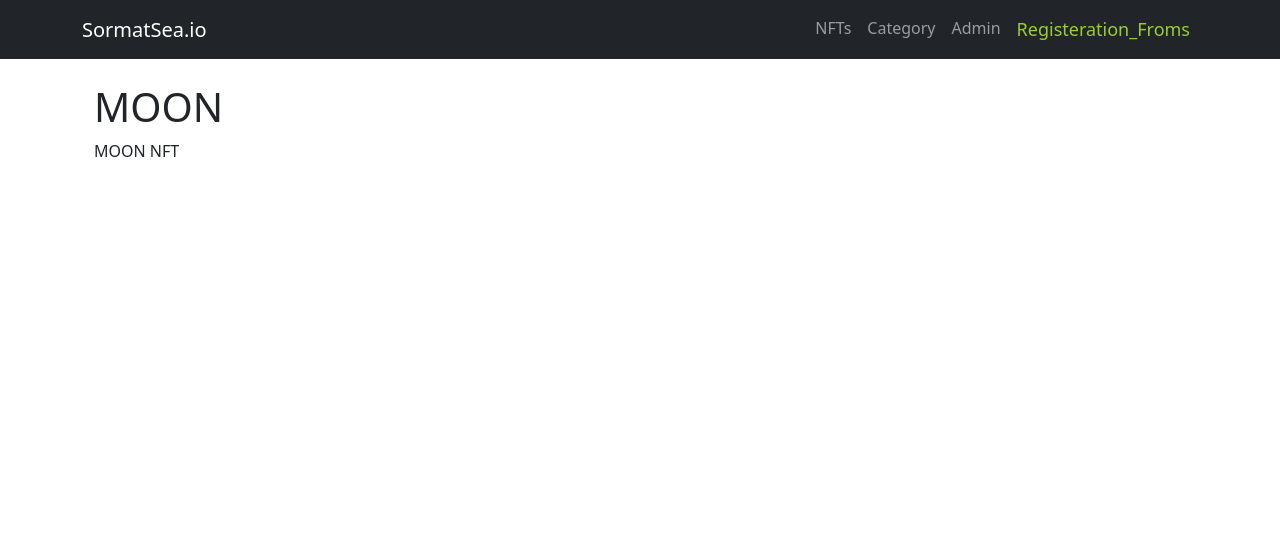
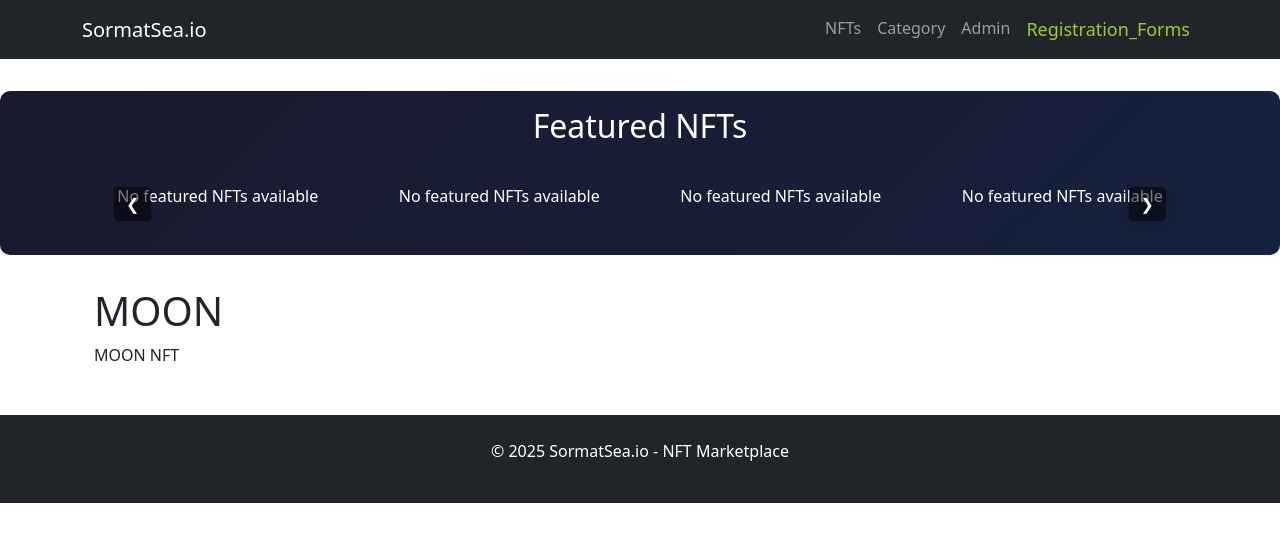
Before and after one commit to amirhoseinjafary1385/SormatSea.io, a Django app: page /category/NFT/ in a window 1280 px wide. Shown: the top 542 px of the page. Run offline with Django 4.2, Linux system fonts and the light colour scheme; a user stored in the database is signed in; data comes from the database, SQL or seed files in the repository; both versions use the stored data as it was after the commit; some libraries are stand-ins or nearby versions.

Commit message:
May 16 2025

```diff
--- a/marketplace/templates/marketplace/base.html
+++ b/marketplace/templates/marketplace/base.html
@@ -1,17 +1,58 @@
 {% load static %}
-
 <!DOCTYPE html>
 <html lang="en">
 <head>
     <meta charset="UTF-8">
     <meta name="viewport" content="width=device-width, initial-scale=1.0">
-    <title>SormatSea - NFT MarketPlace</title>
+    <title>SormatSea - NFT Marketplace</title>
     <!-- Bootstrap CSS -->
     <link href="https://cdn.jsdelivr.net/npm/bootstrap@5.3.2/dist/css/bootstrap.min.css" rel="stylesheet">
-    <link rel= "icon" type="image/x-icon" href="{%static 'images/Sormat-logo.png'%}"> <!-- fav-icon Added! -->
-
+    <!-- Glide.js CSS for carousel -->
+    <link rel="stylesheet" href="https://cdnjs.cloudflare.com/ajax/libs/Glide.js/3.5.0/css/glide.core.min.css">
+    <link rel="stylesheet" href="https://cdnjs.cloudflare.com/ajax/libs/Glide.js/3.5.0/css/glide.theme.min.css">
+    <link rel="icon" type="image/x-icon" href="{% static 'images/Sormat-logo.png' %}">
+    <style>
+        .nft-carousel {
+            margin: 2rem 0;
+            padding: 1rem 0;
+            background: linear-gradient(135deg, #1a1a2e 0%, #16213e 100%);
+            border-radius: 10px;
+        }
+        .nft-slide {
+            padding: 15px;
+            text-align: center;
+        }
+        .nft-slide img {
+            max-height: 300px;
+            width: auto;
+            border-radius: 8px;
+            box-shadow: 0 4px 15px rgba(0,0,0,0.2);
+            transition: transform 0.3s ease;
+        }
+        .nft-slide img:hover {
+            transform: scale(1.05);
+        }
+        .nft-info {
+            margin-top: 10px;
+            color: white;
+        }
+        .nft-title {
+            font-weight: bold;
+            font-size: 1.1rem;
+        }
+        .nft-price {
+            color: #4ecca3;
+            font-weight: bold;
+        }
+        .glide__arrow {
+            background-color: rgba(0,0,0,0.5);
+            border: none;
+        }
+        .glide__arrow:hover {
+            background-color: rgba(0,0,0,0.8);
+        }
+    </style>
 </head>
-
 
 <body>
     <nav class="navbar navbar-expand-lg navbar-dark bg-dark">
@@ -20,36 +61,98 @@
             <button class="navbar-toggler" type="button" data-bs-toggle="collapse" data-bs-target="#navbarNav">
                 <span class="navbar-toggler-icon"></span>
             </button>
-            <div class="collapse navbar-collapse" id="navbarNav"></div>
+            <div class="collapse navbar-collapse" id="navbarNav">
                 <ul class="navbar-nav ms-auto">
-
                     <li class="nav-item">
                         <a class="nav-link" href="{% url 'nfts' %}">NFTs</a>
                     </li>
                     <li class="nav-item">
                         <a class="nav-link" href="{% url 'category_list' %}">Category</a>
                     </li>
-
                     {% if user.is_authenticated and user.is_superuser %}
-
                     <li class="nav-item">
-                    <a class="nav-link" href= "/admin">Admin</a>
+                        <a class="nav-link" href="/admin">Admin</a>
                     </li>
-                <li class="nav-link" ><a style="text-decoration: none; color: yellowgreen; font-size: large;" href="{% url 'register' %}">Registeration_Froms</a></li>
+                    <li class="nav-link">
+                        <a style="text-decoration: none; color: yellowgreen; font-size: large;" href="{% url 'register' %}">Registration_Forms</a>
+                    </li>
                     {% endif %}
                 </ul>
             </div>
+        </div>
     </nav>
 
+    <!-- NFT Carousel Section -->
+    <div class="container-fluid nft-carousel">
+        <div class="container">
+            <h2 class="text-center text-white mb-4">Featured NFTs</h2>
+            <div class="glide">
+                <div class="glide__track" data-glide-el="track">
+                    <ul class="glide__slides">
+                        {% for nft in featured_nfts %}
+                        <li class="glide__slide nft-slide">
+                            <a href="{% url 'nft_detail' nft.id %}">
+                                <img src="{{ nft.image.url }}" alt="{{ nft.title }}" class="img-fluid">
+                                <div class="nft-info">
+                                    <div class="nft-title">{{ nft.title }}</div>
+                                    <div class="nft-price">{{ nft.price }} {{ nft.currency }}</div>
+                                </div>
+                            </a>
+                        </li>
+                        {% empty %}
+                        <li class="glide__slide nft-slide">
+                            <p class="text-white">No featured NFTs available</p>
+                        </li>
+                        {% endfor %}
+                    </ul>
+                </div>
+                <div class="glide__arrows" data-glide-el="controls">
+                    <button class="glide__arrow glide__arrow--left" data-glide-dir="<">❮</button>
+                    <button class="glide__arrow glide__arrow--right" data-glide-dir=">">❯</button>
+                </div>
+            </div>
+        </div>
+    </div>
+
     <div class="container mt-4">
-        {% block content  %}
+        {% block content %}
         {% endblock %}
     </div>
 
+    <!-- Footer -->
+    <footer class="bg-dark text-white py-4 mt-5">
+        <div class="container text-center">
+            <p>&copy; {% now "Y" %} SormatSea.io - NFT Marketplace</p>
+        </div>
+    </footer>
 
+    <!-- JavaScript Libraries -->
+    <script src="https://cdn.jsdelivr.net/npm/bootstrap@5.3.2/dist/js/bootstrap.bundle.min.js"></script>
+    <script src="https://cdnjs.cloudflare.com/ajax/libs/Glide.js/3.5.0/glide.min.js"></script>
 
-
-    <script src="https://cdn.jsdelivr.net/npm/bootstrap@5.3.2/dist/js/bootstrap.bundle.min.js"></script>
-
+    <script>
+        // Initialize Glide Carousel
+        new Glide('.glide', {
+            type: 'carousel',
+            startAt: 0,
+            perView: 4,
+            gap: 10,
+            autoplay: 3000,
+            animationDuration: 1000,
+            hoverpause: false,
+            animationTimingFunc: 'ease-in-out',
+            breakpoints: {
+                1200: {
+                    perView: 3
+                },
+                992: {
+                    perView: 2
+                },
+                768: {
+                    perView: 1
+                }
+            }
+        }).mount();
+    </script>
 </body>
 </html>
--- a/marketplace/urls.py
+++ b/marketplace/urls.py
@@ -1,20 +1,19 @@
 from django.urls import path
 from . import views
-from marketplace import views
-
-#debug
-#print(dir(marketplace.views))
-
 
 urlpatterns = [
-    path('payment/initiate/', views.initiate_payment, name='initiate_payment'),
+    # home / NFT list
+    path('', views.nft_list, name='nft_list'),
+    # alternative “all NFTs” page
+    path('nfts/', views.nfts_view, name='nfts'),
+    # single-NFT detail by slug
+    path('nft/<slug:slug>/', views.nft_detail, name='nft_detail'),
+    # category listing & detail
+    path('categories/', views.category_list, name='category_list'),
+    path('category/<slug:slug>/', views.category_detail, name='category_detail'),
+    # user registration
+    path('register/', views.register_view, name='register'),
+    # payment flow
+    path('payment/initiate/<int:nft_id>/', views.initiate_payment, name='initiate_payment'),
     path('payment/verify/', views.verify_payment, name='verify_payment'),
-    path('', views.nft_list, name='nft_list'),
-    path('category/<int:pk>/', views.category_detail, name='category_detail'),
-    path('category/<slug:slug>/', views.category_detail, name='category_detail'),
-    path('categories', views.category_list, name='category_list'),
-    path('nft/<slug:slug>/', views.nft_detail, name='nft_detail'),
-    path('nfts', views.nfts_view, name='nfts'),
-    path('register', views.register_view, name='register'),  # Added register URL pattern
-    path('category/<slug:slug>/', views.category_detail, name = 'category_detail'),
 ]
--- a/marketplace/views.py
+++ b/marketplace/views.py
@@ -15,7 +15,64 @@ from .forms import RegisterForm
 from django.contrib.auth import login
 from django.shortcuts import redirect
 from django.views.decorators.http import require_GET
+from django.utils import timezone
 
+
+
+@require_GET
+def home(request):
+    """
+    Display featured NFTs + trending, top categories, and recommendations.
+    """
+    now = timezone.now()
+
+    # 1. Featured NFTs: newest 10, only those still within featured_until
+    featured_qs = NFT.objects.filter(
+        is_featured=True,
+        featured_until__gte=now
+    ).order_by('-created_at')
+
+    # Annotate how much time is left until the NFT is un-featured
+    featured_qs = featured_qs.annotate(
+        time_left=ExpressionWrapper(
+            F('featured_until') - now,
+            output_field=DurationField()
+        )
+    )
+    featured_nfts = featured_qs[:10]
+    total_featured = featured_qs.count()
+
+    # 2. Trending NFTs: top 5 by view count (you'll need a 'views' field)
+    trending_nfts = NFT.objects.order_by('-views')[:5]
+
+    # 3. Top categories by number of NFTs
+    top_categories = (
+        Category.objects
+        .annotate(num_nfts=Count('nft'))
+        .order_by('-num_nfts')[:5]
+    )
+
+    # 4. Simple “recommended” NFTs for logged-in users
+    recommended_nfts = None
+    if request.user.is_authenticated:
+        # Example: recommend newest NFTs in categories the user viewed before
+        # (You'll need a browsing-history or favorite-category relationship for real logic)
+        user_cat_ids = request.user.profile.favored_categories.values_list('id', flat=True)
+        recommended_nfts = (
+            NFT.objects
+            .filter(category__in=user_cat_ids)
+            .order_by('-created_at')[:5]
+        )
+
+    context = {
+        'featured_nfts': featured_nfts,
+        'total_featured': total_featured,
+        'trending_nfts': trending_nfts,
+        'top_categories': top_categories,
+        'recommended_nfts': recommended_nfts,
+    }
+
+    return render(request, 'marketplace/home.html', context)
 
 @login_required
 
@@ -139,10 +196,28 @@ def category_list(request):
     categories = Category.objects.all()
     return render(request, 'marketplace/category_list.html', {'categories': categories})
 
+
+
 def nft_detail(request, slug):
     """
-    Display the details of a specific NFT.
+    Display the details of a specific NFT, including its creator, current owner,
+    price history, related NFTs from the same category, and bidding information.
     """
+
     nft = get_object_or_404(NFT, slug=slug)
+    related_nfts = NFT.objects.filter(category=nft.category).exclude(id=nft.id)[:4]
+    price_history = nft.price_history.all()
+    is_owner = request.user.is_autnticated and request.user == nft.owner
+    is_featured = nft.is_featured and nft.featured_until > timezone.now()
+    is_bidding_open = nft.bidding_end_time > timezone.now()
+
+    context = {
+        'nft': nft,
+        'related_nfts': related_nfts,
+        'price_history': price_history,
+        'is_owner': is_owner,
+        'is_featured': is_featured,
+        'is_bidding_open': is_bidding_open,
+    }
 
     return render(request, 'marketplace/nft_detail.html', {'nft': nft})
```
Also changed, not shown: marketplace/admin.py (+49 -1 lines), marketplace/models.py (+99 -33 lines), marketplace/templates/marketplace/home.html (added, +30 -0 lines), db.sqlite3, marketplace/migrations/0005_alter_transaction_options_transaction_completed_at_and_more.py (added). Lines whose indentation alone changed are shown as unchanged.
